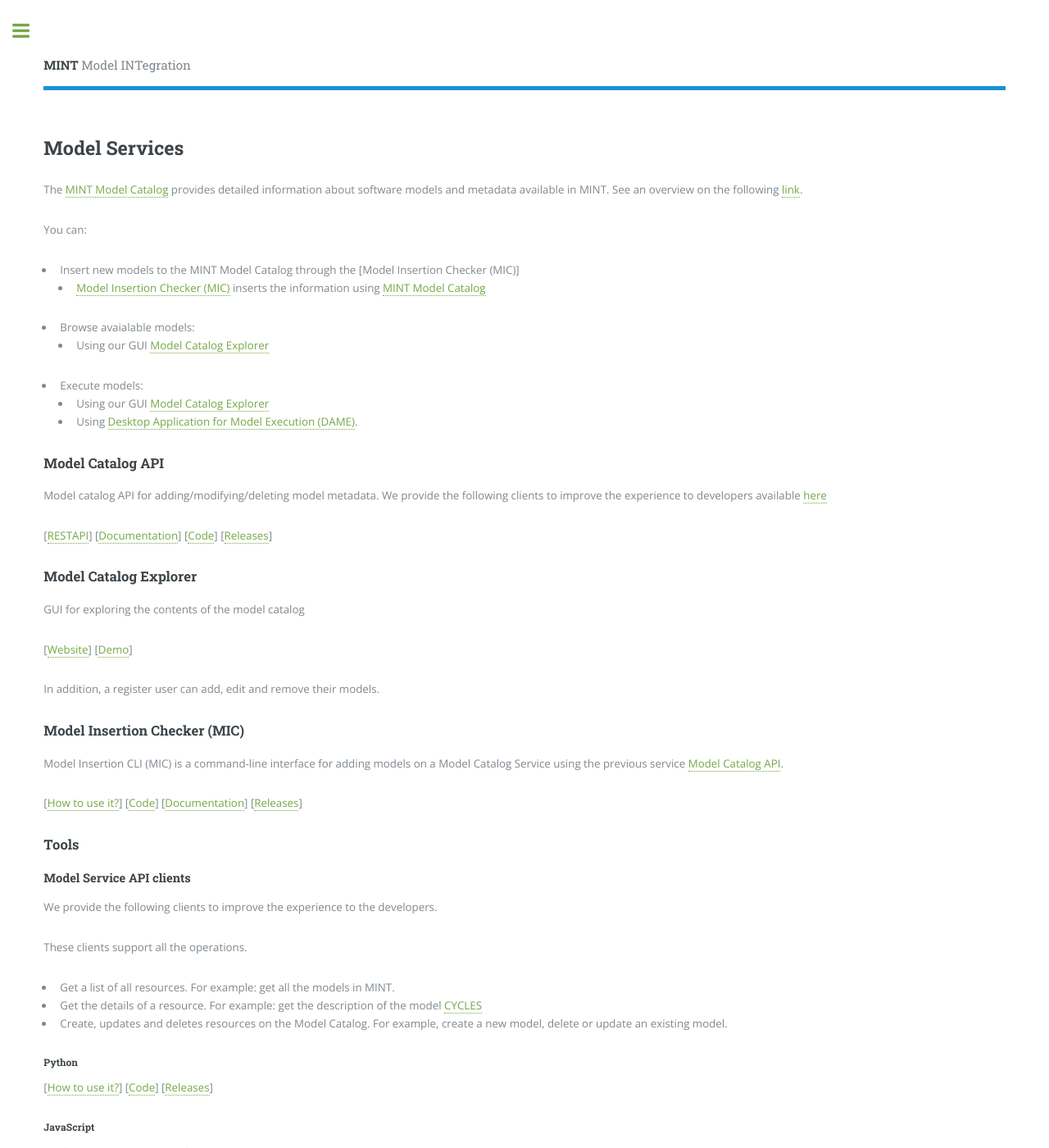
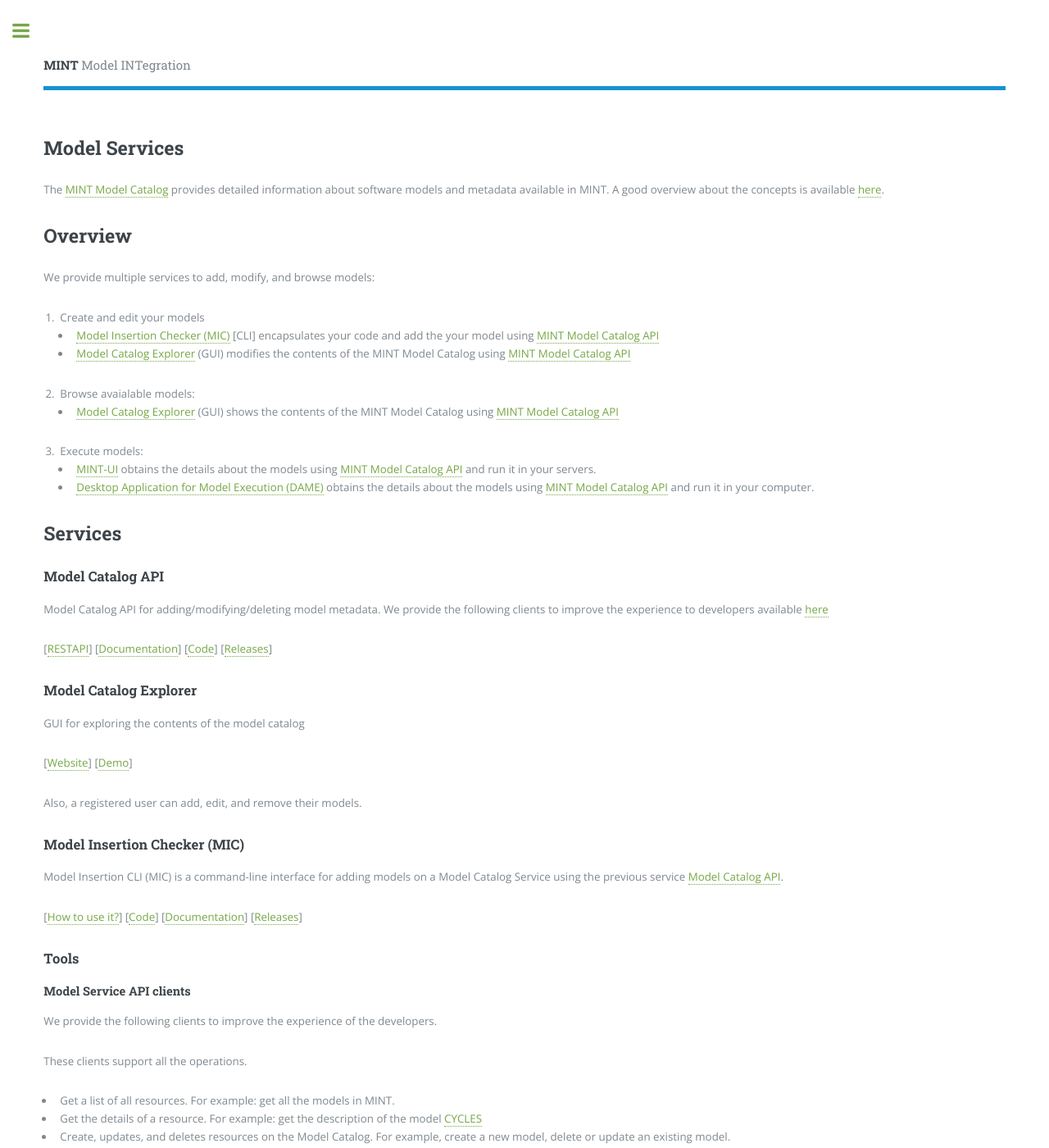
Before and after one commit to KnowledgeCaptureAndDiscovery/MINT, a Jekyll site: the page built from _services/model.md, in a window 1280 px wide and 1400 px high. Shown: the whole window at 82% size. Built offline with Jekyll 4.4.1, drawn with Linux system fonts in a browser that asks for light colours.

Commit message:
refactoring web

```diff
--- a/_services/model.md
+++ b/_services/model.md
@@ -4,20 +4,26 @@
 title:  "Model Services"
 ---
 
-The [MINT Model Catalog](#model-catalog-api) provides detailed information about software models and metadata available in MINT. See an overview on the following [link](https://mintproject.readthedocs.io/en/latest/modelcatalog/).
+The [MINT Model Catalog](#model-catalog-api) provides detailed information about software models and metadata available in MINT.
+A good overview about the concepts is available [here](https://mintproject.readthedocs.io/en/latest/modelcatalog/).
 
-You can:
-- Insert new models to the MINT Model Catalog through the [Model Insertion Checker (MIC)]
-    - [Model Insertion Checker (MIC)](#model-insertion-checker-mic) inserts the information using [MINT Model Catalog](#model-catalog-api)
-- Browse avaialable models:
-    - Using our GUI [Model Catalog Explorer](#model-catalog-explorer)
-- Execute models:
-    - Using our GUI [Model Catalog Explorer](#model-catalog-explorer)
-    - Using [Desktop Application for Model Execution (DAME)](https://model-catalog-python-api-client.readthedocs.io/en/latest/example/).
+## Overview
+
+We provide multiple services to add, modify, and browse models:
+1. Create and edit your models
+    - [Model Insertion Checker (MIC)](#model-insertion-checker-mic) [CLI] encapsulates your code and add the your model using [MINT Model Catalog API](#model-catalog-api)
+    - [Model Catalog Explorer](#model-catalog-explorer) (GUI) modifies the contents of the MINT Model Catalog using [MINT Model Catalog API](#model-catalog-api)
+2. Browse avaialable models:
+    - [Model Catalog Explorer](#model-catalog-explorer) (GUI) shows the contents of the MINT Model Catalog using [MINT Model Catalog API](#model-catalog-api)
+3. Execute models:
+    - [MINT-UI](#model-catalog-explorer) obtains the details about the models using [MINT Model Catalog API](#model-catalog-api) and run it in your servers.
+    - [Desktop Application for Model Execution (DAME)](https://model-catalog-python-api-client.readthedocs.io/en/latest/example/) obtains the details about the models using [MINT Model Catalog API](#model-catalog-api) and run it in your computer.
+
+## Services
 
 ### Model Catalog API
 
-Model catalog API for adding/modifying/deleting model metadata. We provide the following clients to improve the experience to developers available [here](#model-service-api-clients)
+Model Catalog API for adding/modifying/deleting model metadata. We provide the following clients to improve the experience to developers available [here](#model-service-api-clients)
 
 [[RESTAPI](https://api.models.mint.isi.edu/latest)] [[Documentation](https://model-catalog-python-api-client.readthedocs.io/en/latest/endpoints/)] [[Code](https://github.com/mintproject/model-catalog-api)] [[Releases](https://github.com/mintproject/model-catalog-api/releases)]
 
@@ -27,7 +33,7 @@
 
 [[Website](https://models.mint.isi.edu/home)] [[Demo](https://www.youtube.com/watch?v=C9rxGT2k9is)]
 
-In addition, a register user can add, edit and remove their models.
+Also, a registered user can add, edit, and remove their models.
 
 ### Model Insertion Checker (MIC)
 
@@ -40,13 +46,13 @@
 
 #### Model Service API clients
 
-We provide the following clients to improve the experience to the developers.
+We provide the following clients to improve the experience of the developers.
 
 These clients support all the operations.
 
 - Get a list of all resources. For example: get all the models in MINT.
 - Get the details of a resource. For example: get the description of the model [CYCLES](https://models.mint.isi.edu/models/explore/CYCLES)
-- Create, updates and deletes resources on the Model Catalog. For example, create a new model, delete or update an existing model.
+- Create, updates, and deletes resources on the Model Catalog. For example, create a new model, delete or update an existing model.
 
 ##### Python
 
```
Also changed, not shown: _services/_data.md (+60 -0 lines), _services/_execution.md (+28 -0 lines), _services/mintui.md (added, +8 -0 lines), _services/others.md (added, +14 -0 lines), products.md (+21 -102 lines).
